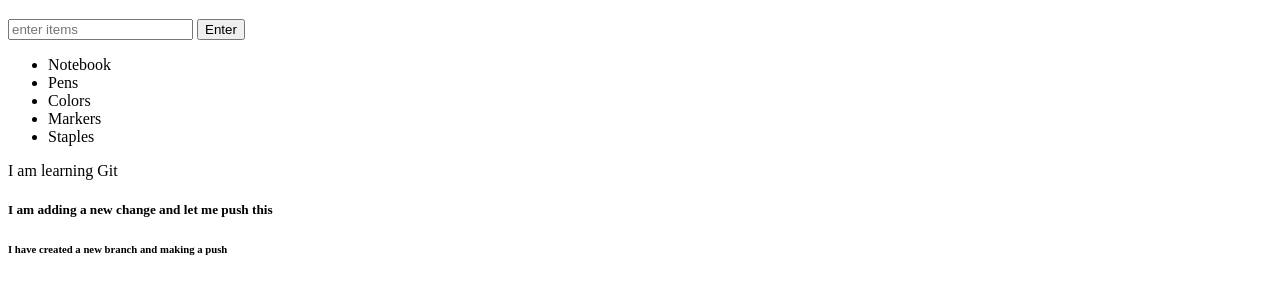
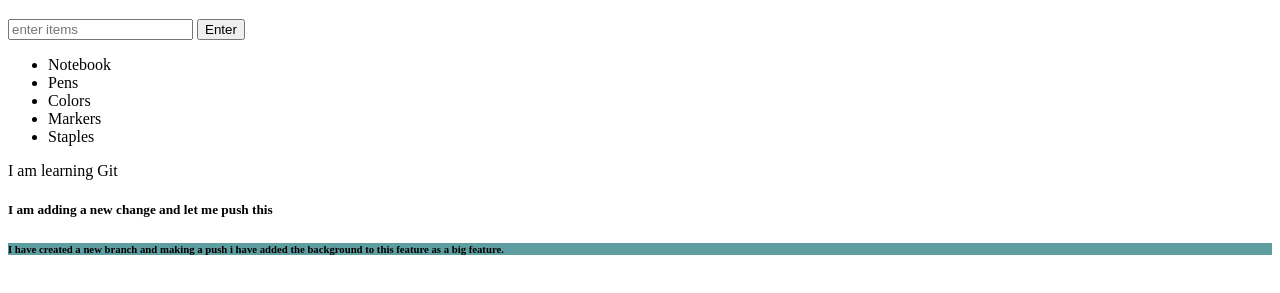
Before and after one commit to anoopvenkatesh23/myLearning, a plain HTML site: page index.html in a window 1280 px wide. Shown: the part 61-354 px from the top of the page. Drawn offline with Linux system fonts and the light colour scheme.

Commit message:
added a background as a big feature

```diff
--- a/index.html
+++ b/index.html
@@ -25,7 +25,10 @@
 
     <h5>I am adding a new change and let me push this</h5>
 
-    <h6>I have created a new branch and making a push</h6>
+    <h6 style="background-color: cadetblue">
+      I have created a new branch and making a push i have added the background
+      to this feature as a big feature.
+    </h6>
 
     <script type="text/javascript" src="script.js"></script>
   </body>
```
